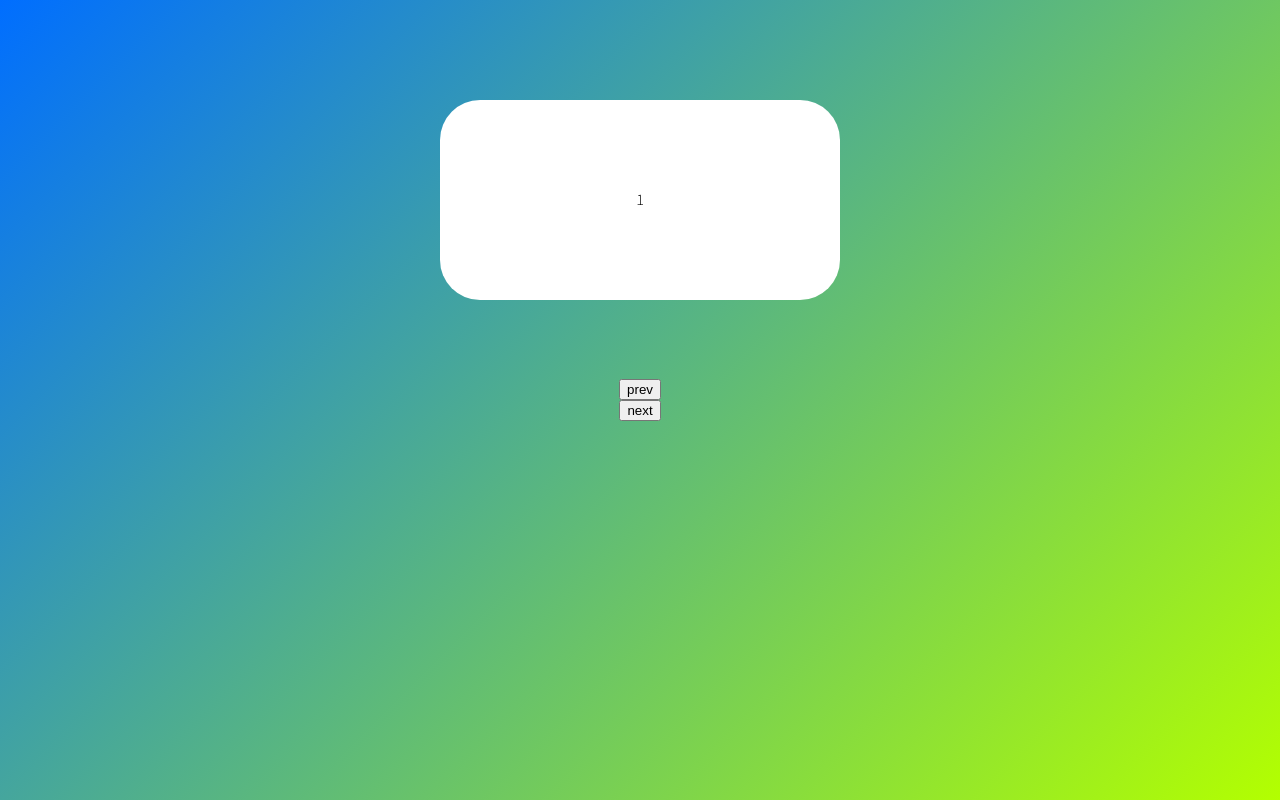
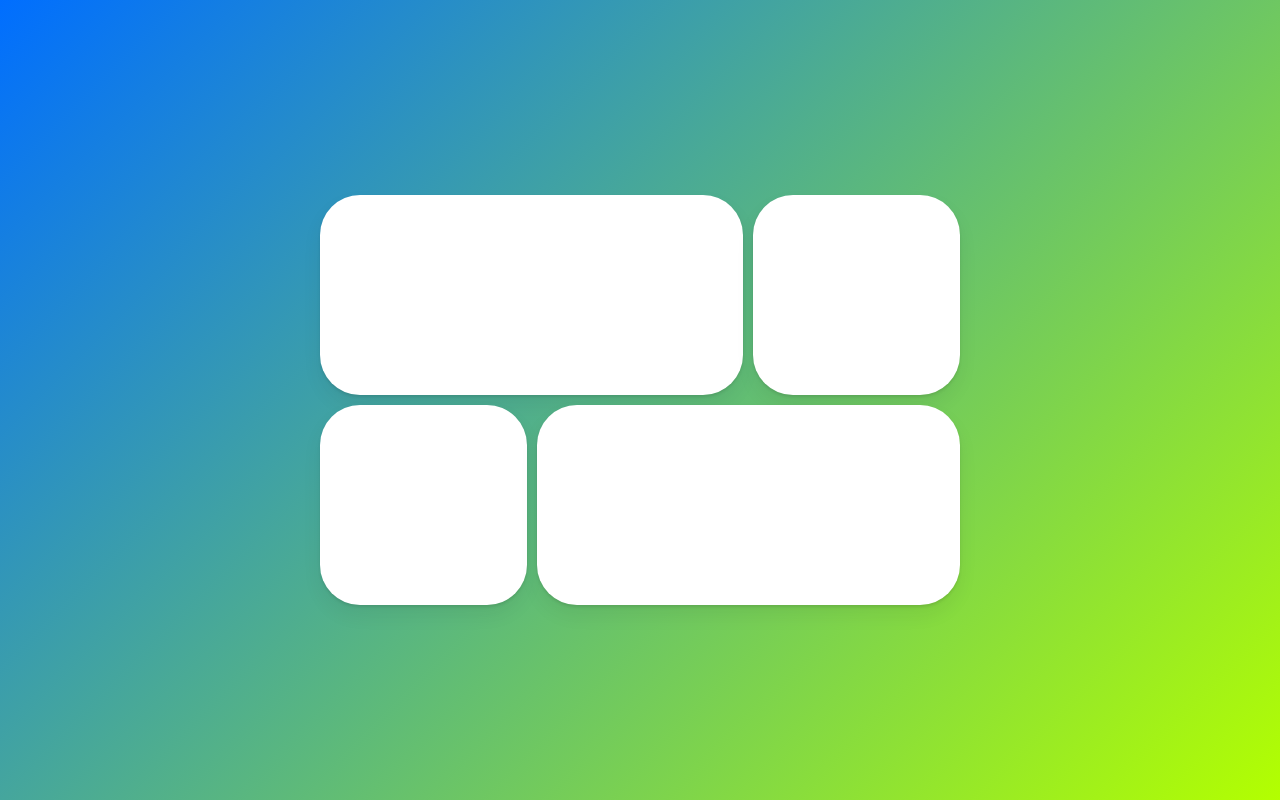
Before and after one commit to yoonjong-park/netflix-clone, a React (Create React App) app: page / in a window 1280 px wide. Built offline with nearby package versions, Linux system fonts and the light colour scheme.

Commit message:
ADD overlay & move Div  when Clicked

```diff
--- a/src/App.tsx
+++ b/src/App.tsx
@@ -1,4 +1,4 @@
-import React, { useCallback, useState } from "react";
+import React, { useState } from "react";
 import { motion, AnimatePresence } from "framer-motion";
 import styled from "styled-components";
 
@@ -6,76 +6,68 @@ const Wrapper = styled(motion.div)`
   height: 100vh;
   width: 100vw;
   display: flex;
-  justify-content: center;
+  justify-content: space-around;
   align-items: center;
-  flex-direction: column;
   background: linear-gradient(135deg, #006eff, #b3ff00);
 `;
 
+const Grid = styled.div`
+  display: grid;
+  grid-template-columns: repeat(3, 1fr);
+  width: 50vw;
+  gap: 10px;
+  div:first-child,
+  div:last-child {
+    grid-column: span 2;
+  }
+`;
+
 const Box = styled(motion.div)`
-  width: 400px;
+  background-color: rgba(255, 255, 255, 1);
+  border-radius: 40px;
   height: 200px;
-  border-radius: 40px;
+  box-shadow: 0 2px 3px rgba(0, 0, 0, 0.1), 0 10px 20px rgba(0, 0, 0, 0.06);
+`;
+
+const Overlay = styled(motion.div)`
+  width: 100%;
+  height: 100%;
+  background-color: rgba(0, 0, 0, 0.5);
+  position: absolute;
   display: flex;
-  position: absolute;
-  top: 100px;
   justify-content: center;
   align-items: center;
-  margin-bottom: 20px;
-  background-color: white;
 `;
 
-const box = {
-  entry: (isBack: boolean) => ({
-    x: isBack ? -500 : 500,
-    opacity: 0,
-    scale: 0,
-  }),
-  center: {
-    x: 0,
-    opacity: 1,
-    scale: 1,
-    transition: {
-      duration: 0.5,
-    },
-  },
-  exit: (isBack: boolean) => ({
-    x: isBack ? 500 : -500,
-    opacity: 0,
-    scale: 0,
-    transition: { duration: 0.5 },
-  }),
+const overlay = {
+  start: { backgroundColor: "rgba(0, 0, 0, 0)" },
+  animate: { backgroundColor: "rgba(0, 0, 0, 0.5)" },
+  end: { backgroundColor: "rgba(0, 0, 0, 0)" },
 };
 
 function App() {
-  const [visible, setVisible] = useState(1);
-  const [back, setBack] = useState(false);
-
-  const prevPlease = async () => {
-    await setBack(false);
-    setVisible(prev => (prev === 1 ? 1 : prev - 1));
-  };
-
-  const nextPlease = async () => {
-    await setBack(true);
-    setVisible(prev => (prev === 10 ? 10 : prev + 1));
-  };
+  const [clicked, setClicked] = useState(false);
+  const toggle = () => setClicked(prev => !prev);
 
   return (
-    <Wrapper>
-      <AnimatePresence mode="wait">
-        <Box
-          custom={back}
-          key={visible}
-          variants={box}
-          initial="entry"
-          animate="center"
-          exit="exit">
-          {visible}
-        </Box>
+    <Wrapper onClick={toggle}>
+      <Grid>
+        <Box layoutId="hello" />
+        <Box />
+        <Box />
+        <Box />
+      </Grid>
+      <AnimatePresence>
+        {clicked ? (
+          <Overlay
+            variants={overlay}
+            initial="start"
+            animate="animate"
+            exit="end">
+            <Box layoutId="hello" style={{ width: 400, height: 200 }} />
+          </Overlay>
+        ) : null}
       </AnimatePresence>
-      <button onClick={prevPlease}>prev</button>
-      <button onClick={nextPlease}>next</button>
     </Wrapper>
   );
 }
```
